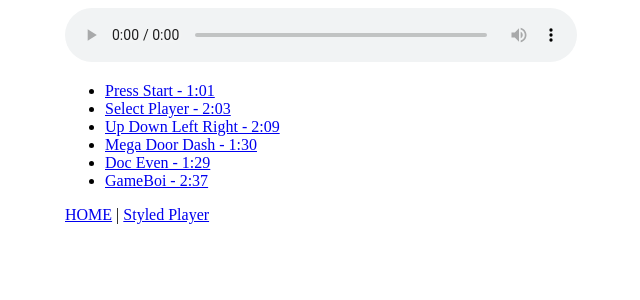
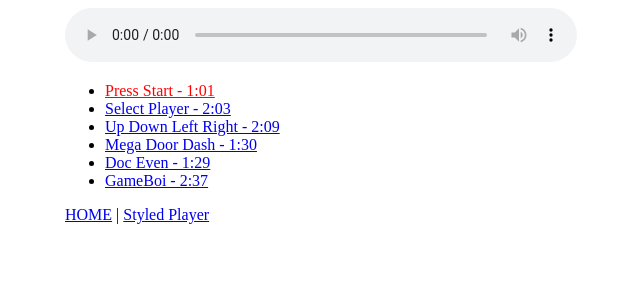
Before and after one commit to sitaber/sabes-beats, a Jekyll site: the page playlists/bithop_b.html, which Jekyll copies as it is, in a window 1280 px wide. Shown: the top 300 px of the page, without its empty margins (319-959 px from the left). Built offline with Jekyll 4.4.1, drawn with Linux system fonts in a browser that asks for light colours.

Commit message:
Update basic-player.css

```diff
--- a/assets/css/basic-player.css
+++ b/assets/css/basic-player.css
@@ -10,3 +10,7 @@
 audio {
     width: 100%;
 }
+
+.playlist-item.active {
+    color: rgb(255,0,0)
+}
```
